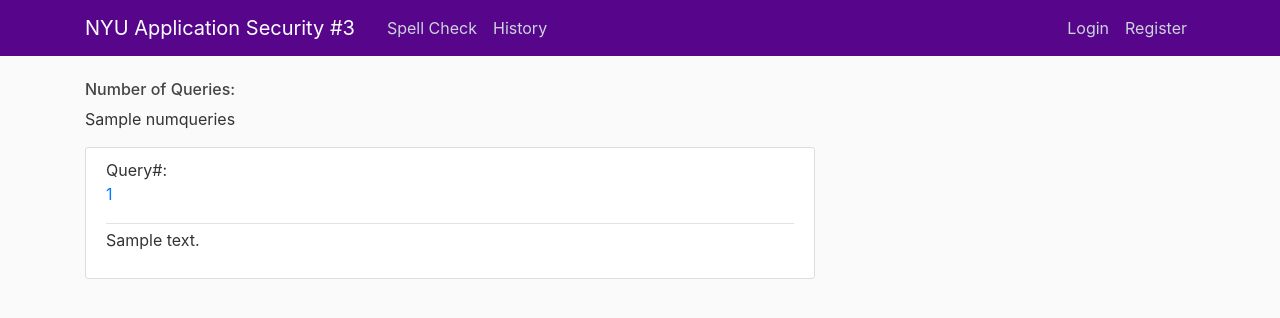
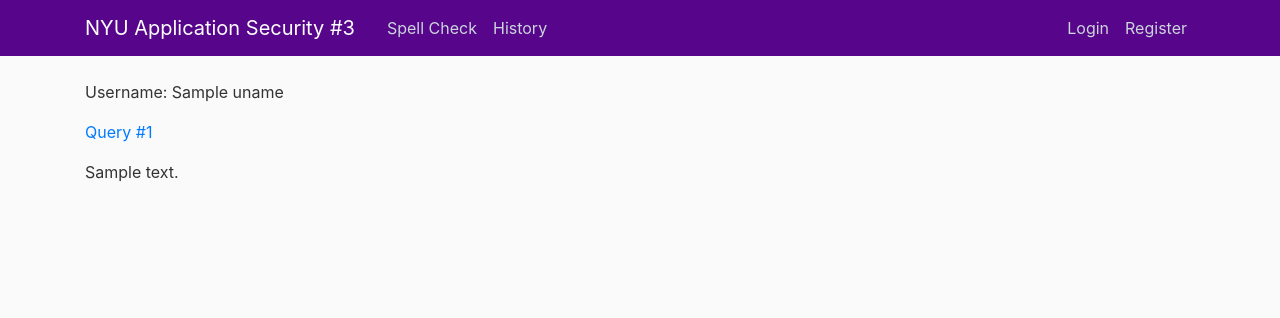
Before and after one commit to thecarbonista/appsec3, a Python web app: template templates/history.html in a window 1280 px wide. Shown: the top 318 px of the page. Run offline with Jinja, Linux system fonts and the light colour scheme; the template is opened without the code that fills it: most values are stand-ins (such as "Sample title", 1, 10 or a date in 2020); some libraries are stand-ins or nearby versions.

Commit message:
revised history route and html
Signed-off-by: jmc1367 <jmc1367@nyu.edu>

```diff
--- a/app.py
+++ b/app.py
@@ -88,8 +88,9 @@ def login():
 def history():
     numqueries = Post.query.filter_by(user_id=session['user_id']).count()
     posts = Post.query.filter_by(user_id=session['user_id'])
+    username = session['username']
 
-    return render_template('history.html', posts=posts, id=numqueries)
+    return render_template('history.html', posts=posts, id=numqueries, uname=username)
 
 @app.route("/history/query<int:queryid>", methods=['GET'])
 @login_required
--- a/templates/history.html
+++ b/templates/history.html
@@ -1,17 +1,10 @@
-{% extends "layout.html" %}
+{%  extends "layout.html" %}
 {% block content %}
-<div><h6>Number of Queries:</h6><p id="numqueries">{{ numqueries }}</p></div>
+    <p><h8>Username: </h8><a id="username">{{ uname }}</a></p>
+    <p id="numqueries" {{ numqueries }}</p>
     {% for post in posts %}
-        <article class="media content-section">
+        <a id="query{{ post.id }}" href="history/query{{post.id}}"}}>Query #{{ post.id }}</a><br>
+        <p class="article-content">{{ post.content }}</p>
 
-          <div class="media-body">
-
-            <div class="article-metadata">
-                <h7>Query#:</h7><a href="history/query{{post.id}}"><p queryid="queryid">{{ post.id }}</p></a>
-            </div>
-
-            <p class="article-content">{{ post.content }}</p>
-          </div>
-        </article>
     {% endfor %}
 {% endblock content %}
--- a/templates/query.html
+++ b/templates/query.html
@@ -1,14 +1,11 @@
 {% extends "layout.html" %}
 {% block content %}
     {% for post in posts %}
-
-
           <div class="media-body">
               <h8>Query# </h8><a id="queryid">{{ post.id }}</a>
               <p><h8>Username: </h8><a id="username">{{ post.author.username }}</a></p>
               <p><h8>Submitted Text: </h8><a id="querytext">{{ post.content }}</a></p>
               <p><h8>Results: </h8><p><a id="queryresults">{{ post.results }}</a></p></p>
           </div>
-
     {% endfor %}
 {% endblock content %}
```
Also changed, not shown: site.db.
